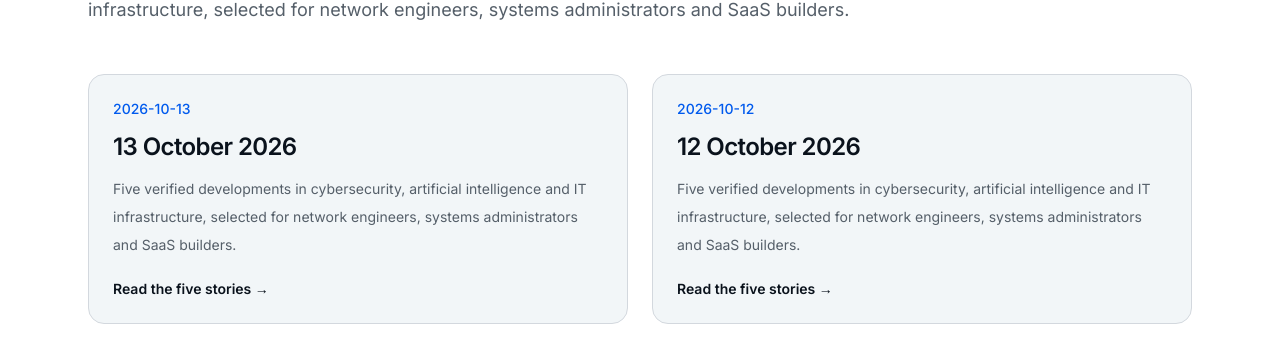
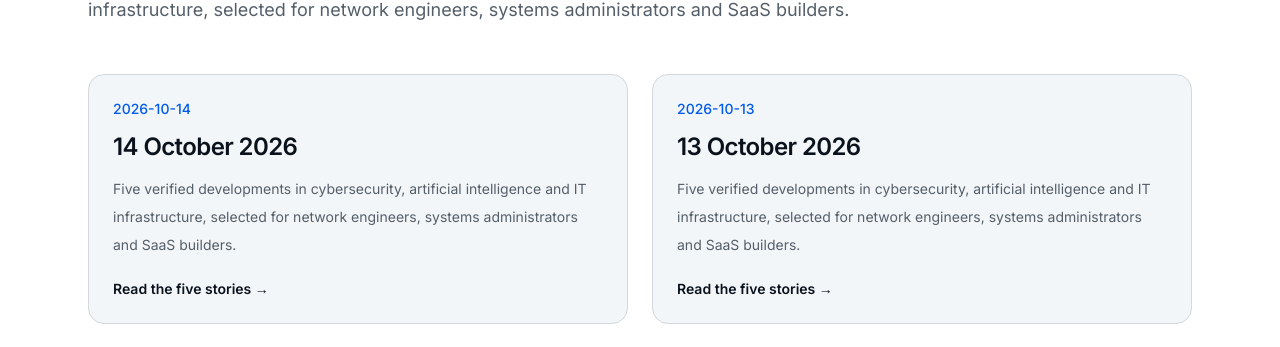
Before and after one commit to captin-p/www.brit-tech.uk-v2--My-Profile-, a Next.js app: page /briefings in a window 1280 px wide. Shown: the part 306-653 px from the top of the page. Built offline with nearby package versions, Linux system fonts and the light colour scheme.

Commit message:
Add 14 October 2026 tech briefing

```diff
--- a/data/briefings.ts
+++ b/data/briefings.ts
@@ -21,6 +21,77 @@ export type TechBriefing = {
 
 export const briefings: TechBriefing[] = [
   {
+    date: "2026-10-14",
+    title: "Daily Tech Briefing — 14 October 2026",
+    description:
+      "Five verified developments in cybersecurity, artificial intelligence and IT infrastructure, selected for network engineers, systems administrators and SaaS builders.",
+    takeaway:
+      "Patch and investigate exposed Ivanti Connect Secure appliances first, then prioritize the actively exploited Windows Shell bypass across managed endpoints. For AI deployments, benchmark models against real workflows, preserve accelerator portability and require genuinely independent evaluation evidence before granting agents consequential permissions.",
+    stories: [
+      {
+        headline: "Actively exploited Ivanti VPN flaw allows unauthenticated commands",
+        category: "Cybersecurity",
+        summary:
+          "Ivanti disclosed CVE-2026-104935, an authentication-bypass vulnerability in Connect Secure that can let a remote unauthenticated attacker run arbitrary commands. The flaw has a CVSS score of 8.6 and is being exploited in the wild; Ivanti has released fixed versions for the affected branches.",
+        whyItMatters:
+          "A compromised VPN appliance can expose credentials and provide a trusted path into internal networks. Patch immediately, run Ivanti's Integrity Checker Tool, preserve external logs, rotate secrets stored on the appliance and investigate lateral movement; rebuild from a trusted image if integrity checks indicate compromise.",
+        image: "/images/briefings/2026-10-14/ivanti-vpn-zero-day.svg",
+        imageAlt: "Illustration of an unauthenticated attack reaching an Ivanti VPN appliance while administrators patch, check integrity and rotate credentials.",
+        sourceLabel: "Ivanti security advisory, 13 October 2026",
+        sourceUrl: "https://hub.ivanti.com/s/article/Security-Advisory-Ivanti-Connect-Secure-CVE-2026-104935",
+      },
+      {
+        headline: "Windows update fixes an exploited Mark-of-the-Web bypass",
+        category: "Cybersecurity",
+        summary:
+          "Microsoft's October security release addresses 1,411 listed vulnerabilities, including 70 rated critical. CVE-2026-96951, a Windows Shell command-injection issue that can bypass Mark of the Web protections, was already being exploited when the update shipped.",
+        whyItMatters:
+          "Prioritize the exploited bypass across managed endpoints instead of treating every patch as equal. Validate the update in a pilot ring, accelerate broad deployment, confirm Defender and EDR health and review telemetry for suspicious archives, scripts and files delivered from the internet.",
+        image: "/images/briefings/2026-10-14/windows-patch-tuesday.svg",
+        imageAlt: "Illustration of a Windows security update closing a Mark-of-the-Web bypass before a downloaded command reaches an endpoint.",
+        sourceLabel: "Microsoft Security Response Center, 13 October 2026",
+        sourceUrl: "https://msrc.microsoft.com/update-guide/vulnerability/CVE-2026-96951",
+      },
+      {
+        headline: "Gemini 4 Argon arrives with launch pricing that doubles after November",
+        category: "Artificial Intelligence",
+        summary:
+          "Google launched Gemini 4 Argon for multi-step work in coding, finance, law, cybersecurity and science. API pricing starts at $2 per million input tokens and $10 per million output tokens, then doubles after 30 November; Google's productivity claims still need testing on independent workloads.",
+        whyItMatters:
+          "Benchmark quality, latency and cost per completed task using your own SaaS workflows, and budget against the post-launch price rather than the introductory rate. Keep the model behind an abstraction layer and give agent tools short-lived, narrowly scoped credentials.",
+        image: "/images/briefings/2026-10-14/gemini-argon-evaluation.svg",
+        imageAlt: "Illustration of the Gemini 4 Argon model being evaluated for task quality, latency, cost and tool permissions before production use.",
+        sourceLabel: "Reuters, 13 October 2026",
+        sourceUrl: "https://www.reuters.com/business/google-launches-flagship-ai-model-gemini-4-argon-developers-businesses-2026-10-13/",
+      },
+      {
+        headline: "Scaleway chooses AMD and Sweden for a European AI supercomputer",
+        category: "IT Infrastructure",
+        summary:
+          "Scaleway plans its first AI supercomputer outside France in Sweden, using AMD Instinct MI355X accelerators and the open-source ROCm software stack. The system will combine Bull and Giga Computing servers, HPE networking, VAST storage and liquid cooling, with Sweden selected partly for low-carbon power.",
+        whyItMatters:
+          "This creates another European route for AI capacity outside the dominant CUDA ecosystem. Test ROCm compatibility and migration effort, then measure the complete platform—including fabric, storage, cooling and data residency—rather than comparing accelerator specifications alone.",
+        image: "/images/briefings/2026-10-14/europe-amd-supercomputer.svg",
+        imageAlt: "Illustration of an AMD-powered European AI supercomputer connected through high-speed networking, storage and low-carbon Swedish power.",
+        sourceLabel: "Reuters, 13 October 2026",
+        sourceUrl: "https://www.reuters.com/business/media-telecom/scaleway-build-amd-powered-ai-supercomputer-sweden-2026-10-13/",
+      },
+      {
+        headline: "AI labs and evaluators still disagree over what safety findings can be published",
+        category: "Artificial Intelligence",
+        summary:
+          "Reuters reports that frontier-model developers and external safety evaluators are still negotiating how much control laboratories should have over publication, methods and trade-secret redactions. With no common standard, model providers retain significant leverage because they control access to unreleased systems.",
+        whyItMatters:
+          "Vendor-sponsored testing is not automatically independent evidence. For consequential SaaS features, require contracts that protect evaluator control of methods and conclusions, disclose redactions and conflicts, preserve access logs and make important findings reproducible before agents receive sensitive data or production permissions.",
+        image: "/images/briefings/2026-10-14/independent-ai-evaluation.svg",
+        imageAlt: "Illustration of an independent AI evaluator separating reproducible safety findings from vendor-controlled redactions and publication decisions.",
+        sourceLabel: "Reuters, 13 October 2026",
+        sourceUrl: "https://www.reuters.com/world/behind-ai-industrys-call-independent-reviews-fight-over-what-gets-made-public-2026-10-13/",
+      },
+    ],
+  },
+
+  {
     date: "2026-10-13",
     title: "Daily Tech Briefing — 13 October 2026",
     description:
```
